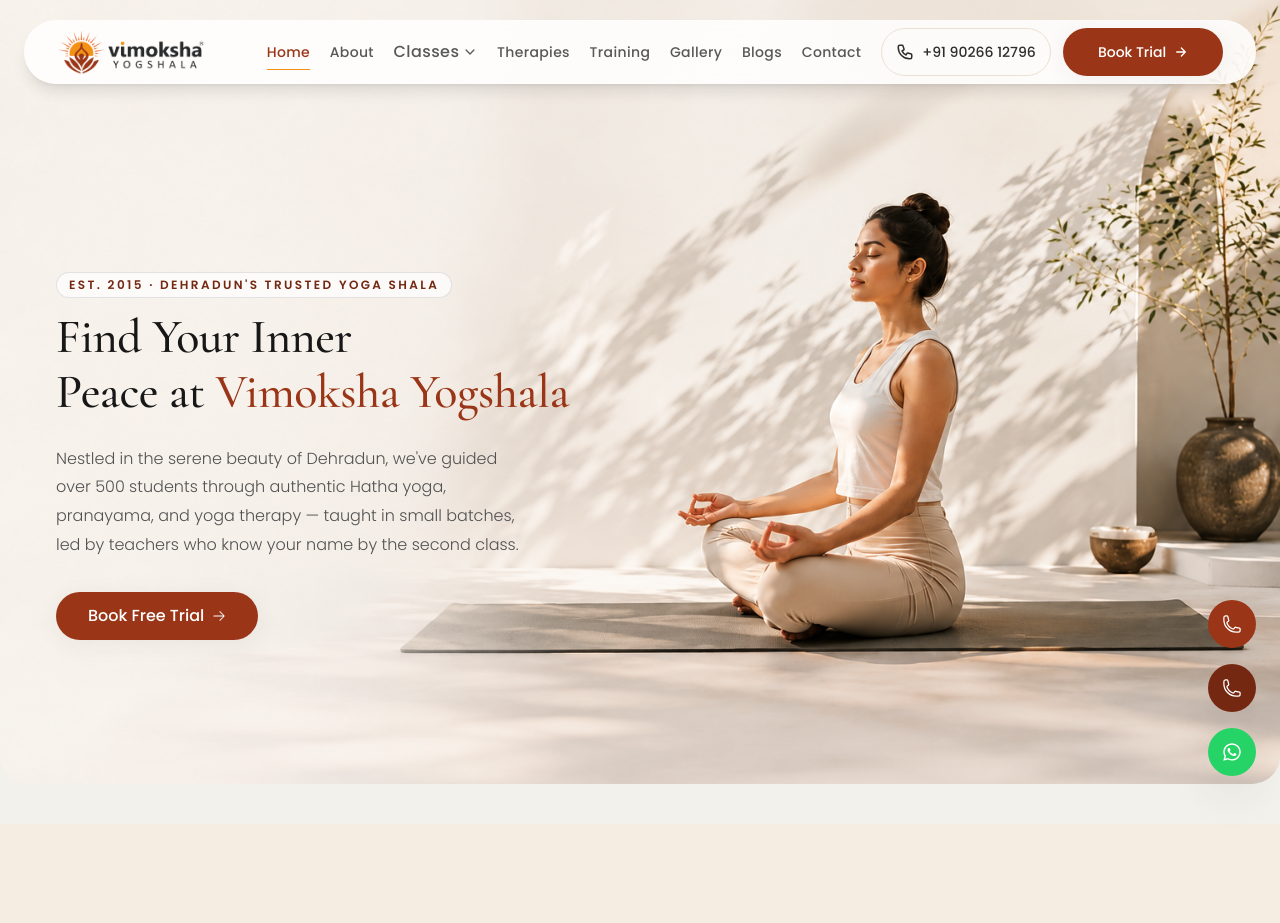
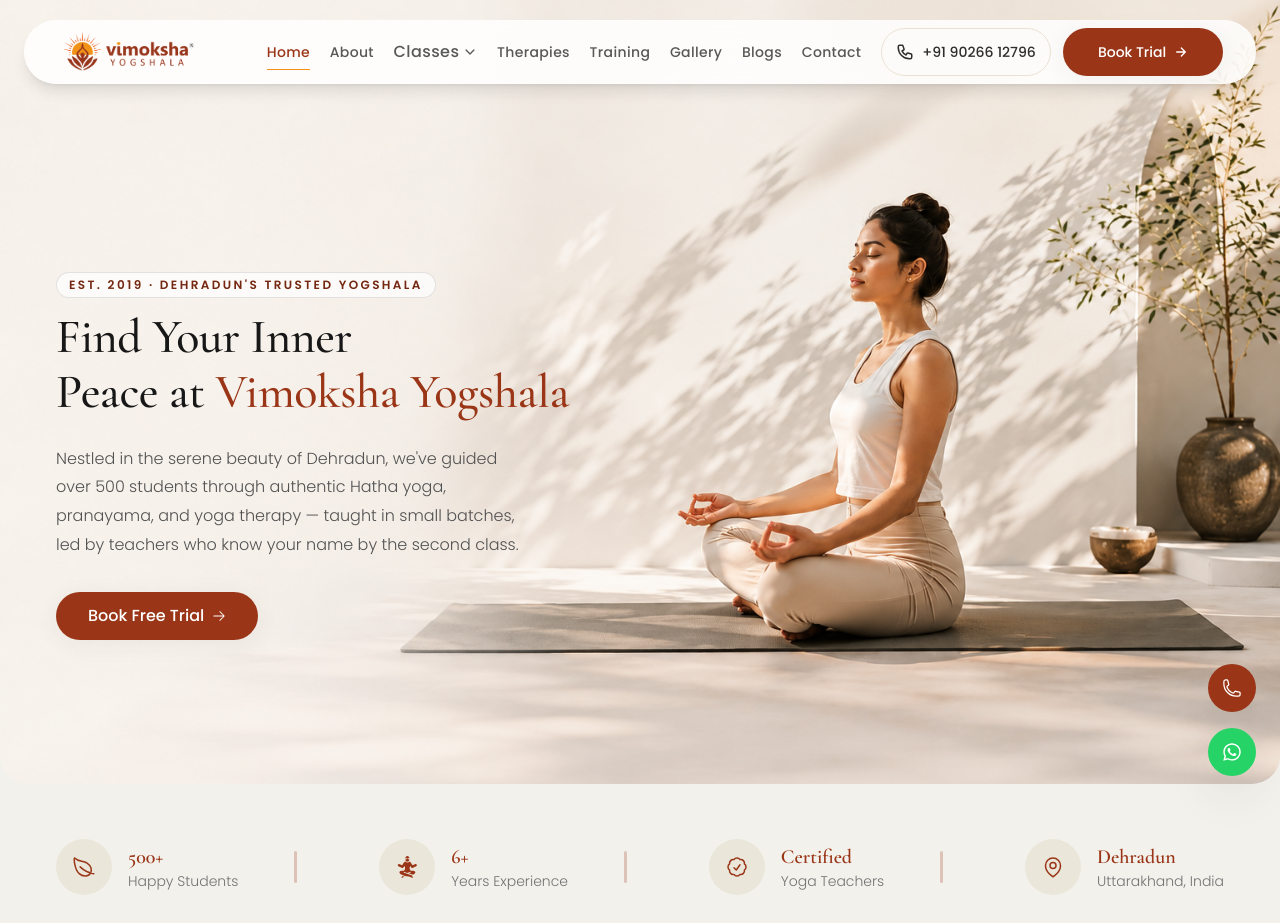
Before and after one commit to ShailyBisht13/yoga, a React (Vite) app: page / in a window 1280 px wide. Shown: the top 923 px of the page. Built offline with nearby package versions, Linux system fonts and the light colour scheme.

Commit message:
Update project

```diff
--- a/src/components/common/FloatingActions.jsx
+++ b/src/components/common/FloatingActions.jsx
@@ -53,26 +53,14 @@ export default function FloatingActions() {
         )}
       </AnimatePresence>
 
-      {/* Call Button — GMS Road (main line) */}
+      {/* Call Button */}
       <motion.a
-        href={contactInfo.phoneHref}
-        aria-label={`Call GMS Road at ${contactInfo.phone}`}
+        href="tel:9026612796"
+        aria-label="Call us at 9026612796"
         whileHover={{ scale: 1.1 }}
         whileTap={{ scale: 0.9 }}
         transition={{ type: 'spring', stiffness: 400, damping: 15 }}
         className="flex h-12 w-12 items-center justify-center rounded-full bg-primary text-white shadow-elevated transition-colors duration-300 hover:bg-primary-dark focus-visible:outline-none focus-visible:ring-2 focus-visible:ring-primary focus-visible:ring-offset-2"
-      >
-        <HiOutlinePhone className="text-xl" />
-      </motion.a>
-
-      {/* Call Button — Dalanwala */}
-      <motion.a
-        href="tel:7351317975"
-        aria-label="Call Dalanwala at 7351317975"
-        whileHover={{ scale: 1.1 }}
-        whileTap={{ scale: 0.9 }}
-        transition={{ type: 'spring', stiffness: 400, damping: 15 }}
-        className="flex h-12 w-12 items-center justify-center rounded-full bg-primary-dark text-white shadow-elevated transition-colors duration-300 hover:bg-primary focus-visible:outline-none focus-visible:ring-2 focus-visible:ring-primary focus-visible:ring-offset-2"
       >
         <HiOutlinePhone className="text-xl" />
       </motion.a>
--- a/src/components/sections/FAQSection.jsx
+++ b/src/components/sections/FAQSection.jsx
@@ -158,7 +158,7 @@ export default function FAQSection() {
                 <div className="flex h-[500px] w-full items-center justify-center bg-gradient-to-br from-primary/30 to-primary-dark/40">
                   <div className="text-center">
                     <span className="font-heading text-3xl text-white/70">
-                      Kewalya Yogshala
+                      Vimoksha Yogshala
                     </span>
                     <p className="mt-3 font-body text-sm text-white/50">
                       FAQ photo will appear here
@@ -260,7 +260,7 @@ export default function FAQSection() {
               initial="hidden"
               whileInView="visible"
               viewport={{ once: true, amount: 0.4 }}
-              href="https://wa.me/919999999999"
+              href="https://wa.me/917351317975"
               target="_blank"
               rel="noopener noreferrer"
               className="mt-6 flex items-center justify-between gap-4 rounded-[20px] border border-primary/20 bg-primary/5 p-5 transition-colors hover:bg-primary/10"
--- a/src/components/sections/HeroSection.jsx
+++ b/src/components/sections/HeroSection.jsx
@@ -1,7 +1,9 @@
 import { motion } from 'framer-motion';
 import { Container, Button } from '@/components/ui';
 import { Link } from 'react-router-dom';
-import { HiArrowRight } from 'react-icons/hi2';
+import { HiArrowRight, HiOutlineMapPin, HiOutlineCheckBadge } from 'react-icons/hi2';
+import { IoLeafOutline } from 'react-icons/io5';
+import { GiMeditation } from 'react-icons/gi';
 import { useRef } from 'react';
 
 const fadeUp = {
@@ -20,6 +22,17 @@ const stagger = {
     transition: { staggerChildren: 0.15, delayChildren: 0.2 },
   },
 };
+
+const stats = [
+  { icon: IoLeafOutline, value: '500+', label: 'Happy Students' },
+  { icon: GiMeditation, value: '6+', label: 'Years Experience' },
+  { icon: HiOutlineCheckBadge, value: 'Certified', label: 'Yoga Teachers' },
+  { icon: HiOutlineMapPin, value: 'Dehradun', label: 'Uttarakhand, India' },
+];
+
+/* Brand primary — reused for the stat-strip accent bars and value text
+   so the strip visually ties back to the CTA button above it. */
+const colorPrimary = '#9a3617';
 
 /* Delicate high-contrast serif for the hero headline — matches the new
    reference screenshot's font (with italic for the accent line).
@@ -70,7 +83,7 @@ export default function HeroSection() {
               variants={fadeUp}
               className="mb-3 inline-block whitespace-nowrap rounded-full border border-black/10 bg-white/70 px-3 py-1 font-body text-[9px] font-semibold uppercase tracking-[0.15em] text-[#742711] backdrop-blur-md sm:text-xs sm:tracking-[0.2em]"
             >
-              EST. 2015 · DEHRADUN'S TRUSTED YOGA SHALA
+              EST. 2019 · DEHRADUN'S TRUSTED YOGSHALA
             </motion.span>
 
             {/* Heading */}
@@ -126,6 +139,50 @@ export default function HeroSection() {
           </motion.div>
         </div>
       </div>
+
+      {/* ===== Stats strip — trust markers pulled from the reference
+          design (500+ students, years experience, certification, and
+          location), restyled with the site's serif/sans pairing and
+          brand palette so it reads as one system with the hero above. ===== */}
+      <motion.div
+        variants={stagger}
+        initial="hidden"
+        whileInView="visible"
+        viewport={{ once: true, amount: 0.4 }}
+        style={{ fontFamily: "'Poppins', sans-serif" }}
+        className="relative z-10 mx-auto -mt-px flex max-w-[1320px] flex-wrap items-center justify-center gap-x-10 gap-y-8 px-6 pt-10 pb-4 sm:justify-between sm:gap-y-0 sm:px-10 sm:pt-14 md:px-14"
+      >
+        {stats.map(({ icon: Icon, value, label }, i) => (
+          <motion.div
+            key={label}
+            custom={i}
+            variants={fadeUp}
+            className="flex items-center gap-3.5 sm:gap-4"
+          >
+            <span className="flex h-12 w-12 flex-shrink-0 items-center justify-center rounded-full bg-[#EAE6DA] sm:h-14 sm:w-14" style={{ color: colorPrimary }}>
+              <Icon className="h-5 w-5 sm:h-6 sm:w-6" />
+            </span>
+            <span className="flex flex-col leading-tight">
+              <span
+                style={{ color: colorPrimary }}
+                className="font-heading text-lg font-semibold sm:text-xl"
+              >
+                {value}
+              </span>
+              <span className="text-xs font-light text-neutral-500 sm:text-sm">
+                {label}
+              </span>
+            </span>
+
+            {i < stats.length - 1 && (
+              <span
+                style={{ backgroundColor: colorPrimary }}
+                className="ml-6 hidden h-8 w-[3px] flex-shrink-0 rounded-full opacity-25 sm:ml-8 sm:block lg:ml-10"
+              />
+            )}
+          </motion.div>
+        ))}
+      </motion.div>
     </section>
   );
 }
--- a/src/components/sections/PathwaysSection.jsx
+++ b/src/components/sections/PathwaysSection.jsx
@@ -21,20 +21,20 @@ const pathways = [
     targetId: 'classes',
   },
   {
+    title: 'Training',
+    description: 'Become a certified yoga teacher with world-class training and guidance.',
+    icon: HiAcademicCap,
+    color: 'var(--color-secondary)',
+    image: trainingImg,
+    targetId: 'training',
+  },
+  {
     title: 'Therapy',
     description: 'Healing therapies to release stress, restore energy and bring inner peace.',
     icon: GiLotus,
     color: 'var(--color-accent)',
     image: therapyImg,
     targetId: 'therapies',
-  },
-  {
-    title: 'Training',
-    description: 'Become a certified yoga teacher with world-class training and guidance.',
-    icon: HiAcademicCap,
-    color: 'var(--color-secondary)',
-    image: trainingImg,
-    targetId: 'training',
   },
 ];
 
--- a/src/components/sections/Services.jsx
+++ b/src/components/sections/Services.jsx
@@ -226,6 +226,15 @@ export default function Services() {
 
         <ServiceGrid items={classItems} />
 
+        {/* ===== Training ===== */}
+        <div id="training" className="mt-12 md:mt-16">
+          <SectionHeading
+            title="Our Training"
+            description="Become a confident, certified yoga teacher through hands-on practicum, personalized guidance, and immersive group practice."
+          />
+          <ServiceGrid items={trainingItems} />
+        </div>
+
         {/* ===== Therapies ===== */}
         <div id="therapies" className="mt-12 md:mt-16">
           <SectionHeading
@@ -234,15 +243,6 @@ export default function Services() {
           />
           <ServiceGrid items={therapyItems} />
         </div>
-
-        {/* ===== Training ===== */}
-        <div id="training" className="mt-12 md:mt-16">
-          <SectionHeading
-            title="Our Training"
-            description="Become a confident, certified yoga teacher through hands-on practicum, personalized guidance, and immersive group practice."
-          />
-          <ServiceGrid items={trainingItems} />
-        </div>
       </Container>
     </section>
   );
--- a/src/components/sections/WhyChooseUs.jsx
+++ b/src/components/sections/WhyChooseUs.jsx
@@ -108,7 +108,7 @@ export default function WhyChooseUs() {
             variants={fadeUp}
             className="mb-3 inline-block rounded-full border border-[var(--color-secondary)]/30 bg-[var(--color-surface)]/80 px-4 py-1 font-body text-[10px] font-semibold uppercase tracking-[0.22em] text-[var(--color-primary)] shadow-sm backdrop-blur-md"
           >
-            WHY CHOOSE KEWALYA YOGSHALA
+            WHY CHOOSE VIMOKSHA YOGSHALA
           </motion.span>
 
           {/* Heading */}
@@ -128,7 +128,7 @@ export default function WhyChooseUs() {
             variants={fadeUp}
             className="mx-auto mt-3 max-w-[460px] text-sm leading-relaxed text-[var(--color-muted)] md:text-base"
           >
-            Discover what makes Kewalya Yogshala a sanctuary for authentic yoga
+            Discover what makes Vimoksha Yogshala a sanctuary for authentic yoga
             practice. Our dedicated team of experts provides a transformative
             experience rooted in tradition and tailored to modern needs.
           </motion.p>
```
Also changed, not shown: src/components/layout/Footer.jsx (+11 -12 lines), src/components/sections/ContactCTASection.jsx (+45 -4 lines), public/logo.png.
